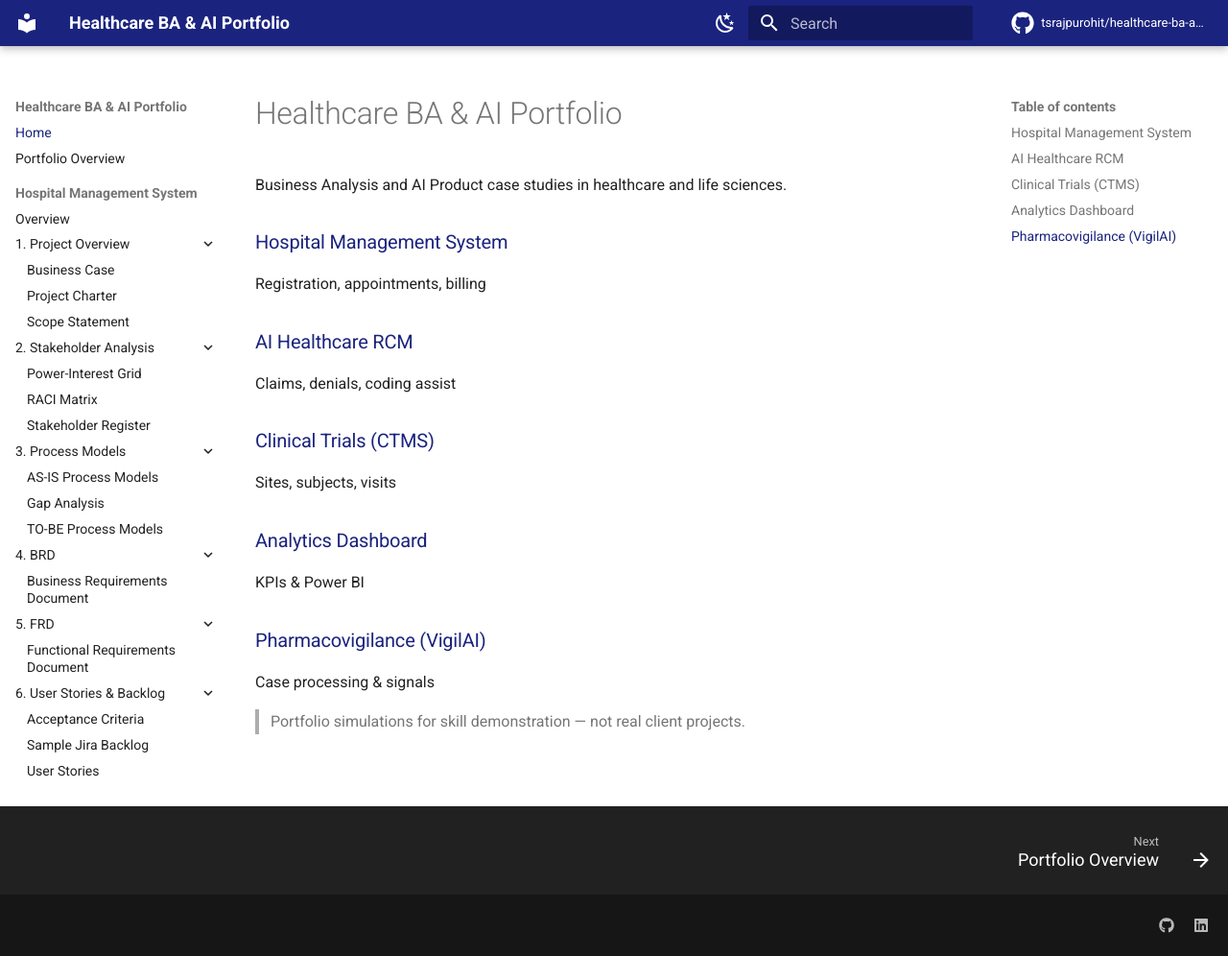
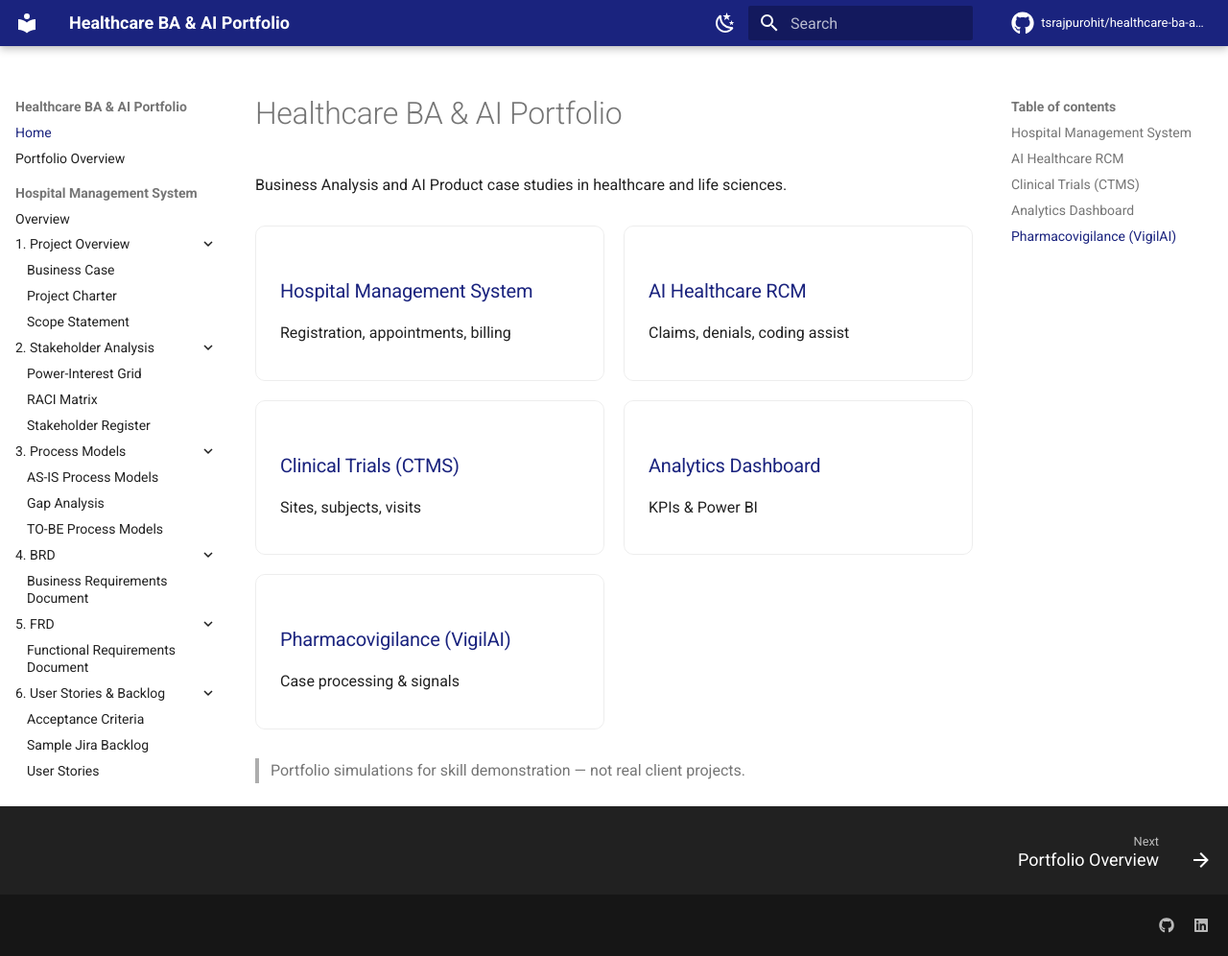
Before and after one commit to tsrajpurohit/healthcare-ba-ai-portfolio-, an MkDocs documentation site: the page built from docs/index.md, in a window 1280 px wide and 996 px high. Shown: the whole window at 96% size. Built offline with MkDocs 1.6.1 and Material for MkDocs 9.7.7, drawn with Linux system fonts in a browser that asks for light colours; comment, search, counter and statistics services are not loaded.

Commit message:
Update extra.css

```diff
--- a/docs/stylesheets/extra.css
+++ b/docs/stylesheets/extra.css
@@ -8,3 +8,30 @@
   --md-primary-fg-color: #1a237e;
   --md-accent-fg-color: #00897b;
 }
+/* Brand tweaks */
+:root {
+  --md-primary-fg-color: #1a237e;
+  --md-accent-fg-color: #00897b;
+}
+
+/* Slightly wider content */
+.md-grid {
+  max-width: 64rem;
+}
+
+/* Card-style homepage links (optional) */
+.portfolio-grid {
+  display: grid;
+  grid-template-columns: repeat(auto-fit, minmax(240px, 1fr));
+  gap: 1rem;
+  margin: 1.5rem 0;
+}
+.portfolio-card {
+  border: 1px solid var(--md-default-fg-color--lightest);
+  border-radius: 0.5rem;
+  padding: 1rem 1.25rem;
+  transition: box-shadow 0.2s;
+}
+.portfolio-card:hover {
+  box-shadow: 0 4px 12px rgba(0,0,0,0.08);
+}
```
